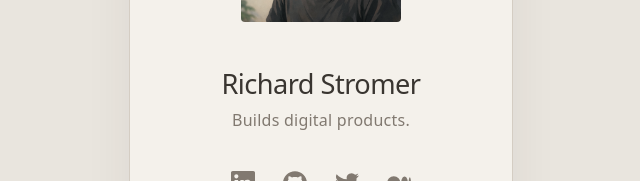
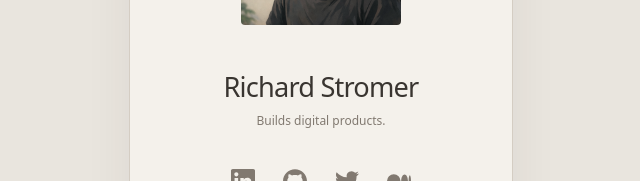
Before and after one commit to noxan/stromer, a SvelteKit app: page / in a window 1280 px wide. Shown: the part 369-550 px from the top of the page, without its empty margins (319-959 px from the left). Built offline with nearby package versions, Linux system fonts and the light colour scheme.

Commit message:
refactor: consolidate typography settings into css variables

```diff
--- a/src/routes/+page.svelte
+++ b/src/routes/+page.svelte
@@ -100,8 +100,13 @@
 	}
 
 	main {
+		--text-body: 0.75rem;
+		--text-title: clamp(1.4rem, 9cqw, 2.25rem);
+		--text-display: clamp(4rem, 12vw, 11rem);
 		position: relative;
 		width: min(24rem, 100%, calc((100svh - 4rem) * 0.63));
+		font-size: var(--text-body);
+		font-weight: 400;
 	}
 
 	.card {
@@ -178,10 +183,10 @@
 
 	.card h1 {
 		margin: 0;
-		font-size: clamp(1.4rem, 9cqw, 2.25rem);
-		font-weight: 400;
+		font-size: var(--text-title);
+		font-weight: inherit;
 		line-height: 1.05;
-		letter-spacing: -0.02em;
+		letter-spacing: -0.03em;
 		white-space: nowrap;
 	}
 
@@ -192,8 +197,6 @@
 	.card p {
 		margin: 0.65rem 0 0;
 		color: var(--muted);
-		font-size: 1rem;
-		letter-spacing: 0.015em;
 	}
 
 	.card nav {
@@ -292,8 +295,6 @@
 
 	figcaption {
 		padding: 0.8rem 0.35rem 0.45rem;
-		font-size: 0.78rem;
-		letter-spacing: 0.02em;
 	}
 
 	.spread-identity {
@@ -306,10 +307,10 @@
 
 	h2 {
 		margin: 0;
-		font-size: clamp(4rem, 12vw, 11rem);
-		font-weight: 400;
+		font-size: var(--text-display);
+		font-weight: inherit;
 		line-height: 0.78;
-		letter-spacing: -0.065em;
+		letter-spacing: -0.03em;
 	}
 
 	h2 span {
@@ -338,7 +339,6 @@
 		display: flex;
 		gap: clamp(1.5rem, 4vw, 4rem);
 		align-items: baseline;
-		font-size: 0.72rem;
 	}
 
 	.facts > span {
@@ -362,7 +362,6 @@
 		align-items: center;
 		padding: 0.65rem 0.5rem;
 		color: inherit;
-		font-size: 0.75rem;
 		text-decoration: none;
 		transition:
 			color 150ms,
@@ -381,6 +380,10 @@
 
 	.spread a :global(svg) {
 		width: 1rem;
+	}
+
+	small {
+		font-size: inherit;
 	}
 
 	.open .card {
@@ -403,6 +406,9 @@
 	}
 
 	@media (max-width: 42rem) {
+		main {
+			--text-display: clamp(4rem, 20vw, 6.5rem);
+		}
 		.spread > figure {
 			top: 34%;
 			left: 68%;
@@ -413,9 +419,6 @@
 			left: 1.25rem;
 			max-width: calc(100vw - 2.5rem);
 		}
-		h2 {
-			font-size: clamp(4rem, 20vw, 6.5rem);
-		}
 		h2 span:last-child {
 			margin: 0.12em 0 0 4vw;
 		}
@@ -423,9 +426,6 @@
 			right: 1.25rem;
 			bottom: 1.25rem;
 			gap: 1rem;
-		}
-		.spread a {
-			font-size: 0.65rem;
 		}
 		.facts {
 			bottom: 4.5rem;
@@ -438,7 +438,6 @@
 		}
 		.facts ul {
 			gap: 0.8rem;
-			font-size: 0.62rem;
 		}
 	}
 
```
